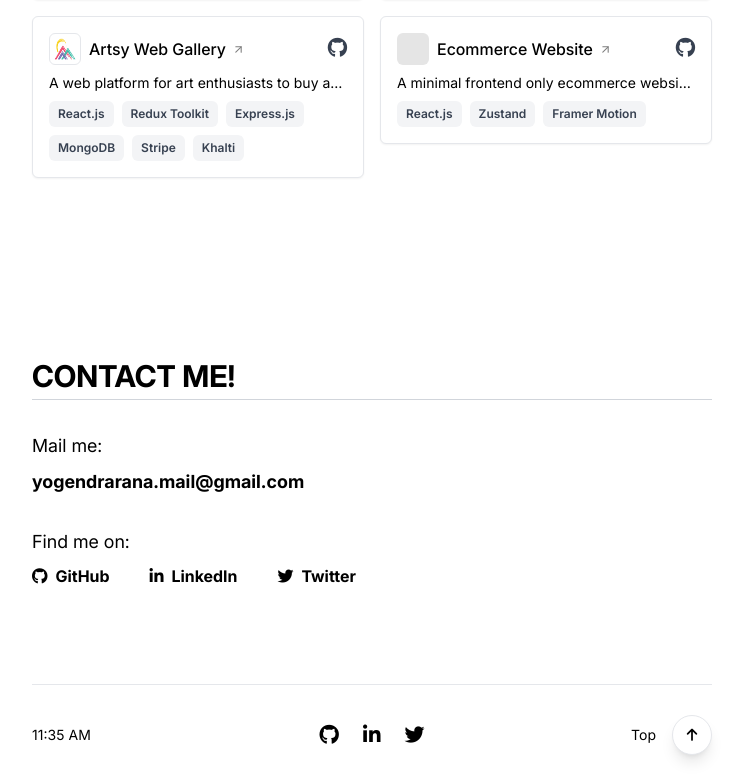
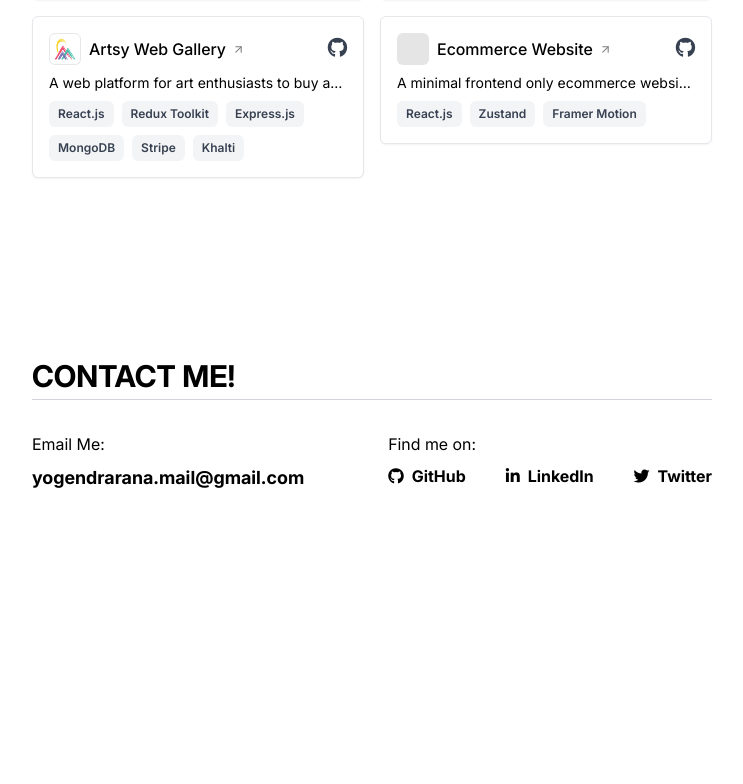
Before and after one commit to yogendrarana/yogendrarana.com, a Next.js app: page / in a window 1280 px wide. Shown: the part 1557-2341 px from the top of the page, without its empty margins (268-1011 px from the left). After the commit the page ends 2129 px from the top, so only its background shows below. Built offline with nearby package versions, Linux system fonts and the light colour scheme.

Commit message:
UI Improvement

```diff
--- a/src/app/(client)/_components/contact.tsx
+++ b/src/app/(client)/_components/contact.tsx
@@ -15,16 +15,14 @@ const Contact = () => {
                 </div>
             </div>
 
-
-
-            {/* contact detail */}
+            <div className="flex flex-col md:flex-row gap-8 justify-between">
                 <div className="space-y-2">
-                <h1 className="text-lg">Mail me:</h1>
+                    <p>Email Me:</p>
                     <EmailButton email={MY_DATA.contact.emails[1]} />
                 </div>
 
                 <div className="space-y-2">
-                <p className="text-lg">Find me on:</p>
+                    <p>Find me on:</p>
                     <div className="font-bold flex flex-col md:flex-row gap-2 md:gap-10 flex-wrap">
                         {
                             MY_DATA.contact.social.map((social, index) => {
@@ -42,6 +40,7 @@ const Contact = () => {
                     </div>
                 </div>
             </div>
+        </div>
     )
 }
 
--- a/src/app/(client)/layout.tsx
+++ b/src/app/(client)/layout.tsx
@@ -1,5 +1,5 @@
 import "@/styles/globals.css";
-import { cn } from "@/util/cn";
+import { cn } from "@/lib/utils";
 import type { Metadata } from "next";
 import localFont from "next/font/local";
 import { Analytics } from "@vercel/analytics/react";
--- a/src/app/(client)/page.tsx
+++ b/src/app/(client)/page.tsx
@@ -1,23 +1,22 @@
+import { cn } from "@/lib/utils";
 import Projects from "./_components/projects";
 import About from "@/app/(client)/_components/about";
 import Banner from "@/app/(client)/_components/banner";
 import Footer from "@/app/(client)/_components/footer";
 import Contact from "@/app/(client)/_components/contact";
-import HomeContainer from "@/components/util/home-container";
 
 const HomePage = () => {
   return (
-    <HomeContainer>
-      <div className="flex flex-col gap-4">
-      <div className="absolute inset-0 -z-10 h-full w-full bg-white bg-[linear-gradient(to_right,#8080800a_1px,transparent_1px),linear-gradient(to_bottom,#8080800a_1px,transparent_1px)] bg-[size:14px_24px] dark:bg-neutral-900"></div>
-
-        <Banner />
-        <About />
-        <Projects />
-        <Contact />
-        <Footer />
-      </div>
-    </HomeContainer>
+    <div className={cn(
+      "flex flex-col gap-4",
+      "px-[20px] sm:px-[30px] md:px-[100px] lg:px-[150px] xl:px-[300px]"
+    )}>
+      <Banner />
+      <About />
+      <Projects />
+      <Contact />
+      {/* <Footer /> */}
+    </div>
   )
 }
 
--- a/src/components/util/email-button.tsx
+++ b/src/components/util/email-button.tsx
@@ -1,6 +1,6 @@
 "use client";
 
-const EmailButton = ({email}: {email: string}) => {
+const EmailButton = ({ email }: { email: string }) => {
     const handleClickOnMail = () => {
         window.open(`mailto:${email}`);
     }
--- a/src/components/util/home-container.tsx
+++ /dev/null
@@ -1,15 +0,0 @@
-import React from 'react'
-
-const HomeContainer = ({ children }: { children: React.ReactElement }) => {
-    return (
-        <div
-            className='
-                px-[20px] sm:px-[30px] md:px-[100px] lg:px-[150px] xl:px-[300px]
-            '
-        >
-            {children}
-        </div>
-    )
-}
-
-export default HomeContainer
--- a/src/util/cn.ts
+++ /dev/null
@@ -1,6 +0,0 @@
-import { ClassValue, clsx } from "clsx";
-import { twMerge } from "tailwind-merge";
-
-export function cn(...inputs: ClassValue[]) {
-    return twMerge(clsx(inputs));
-}
```
Lines whose indentation alone changed are shown as unchanged.
